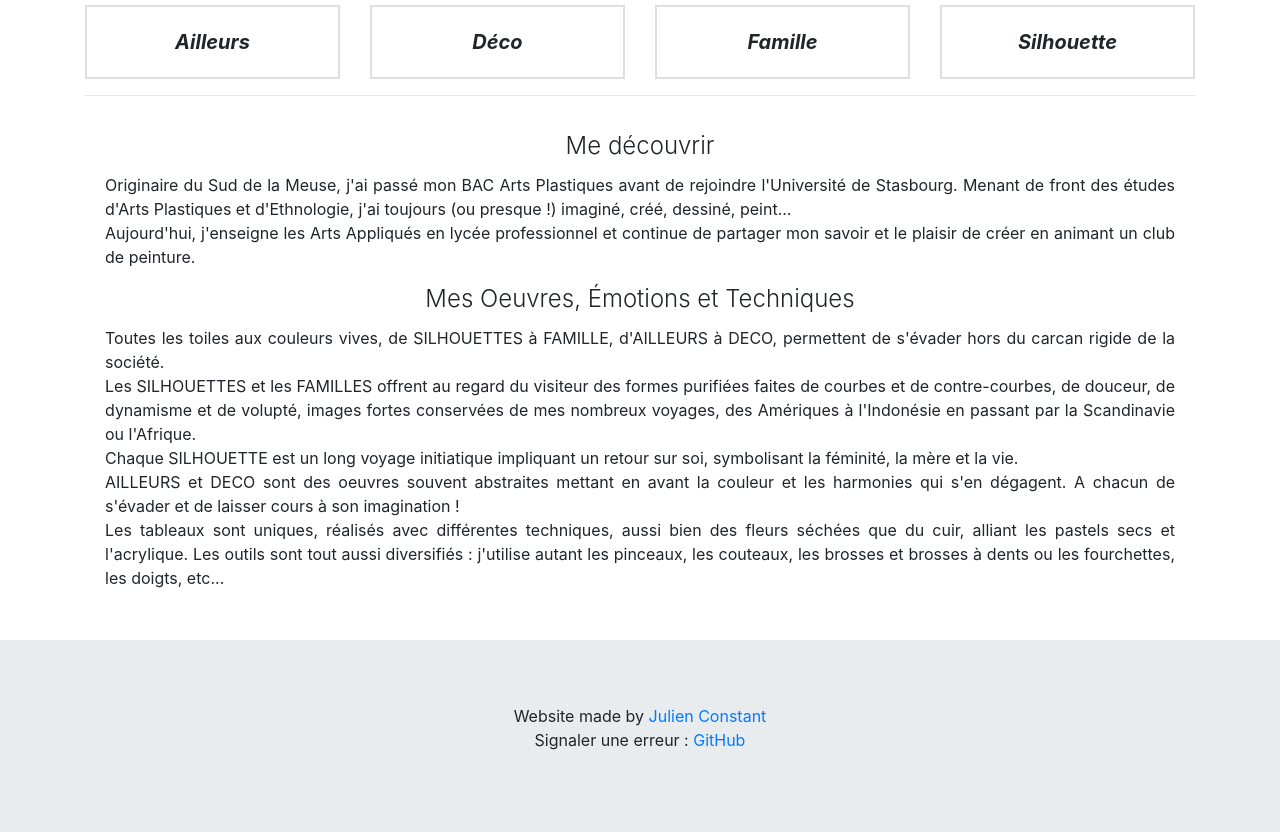
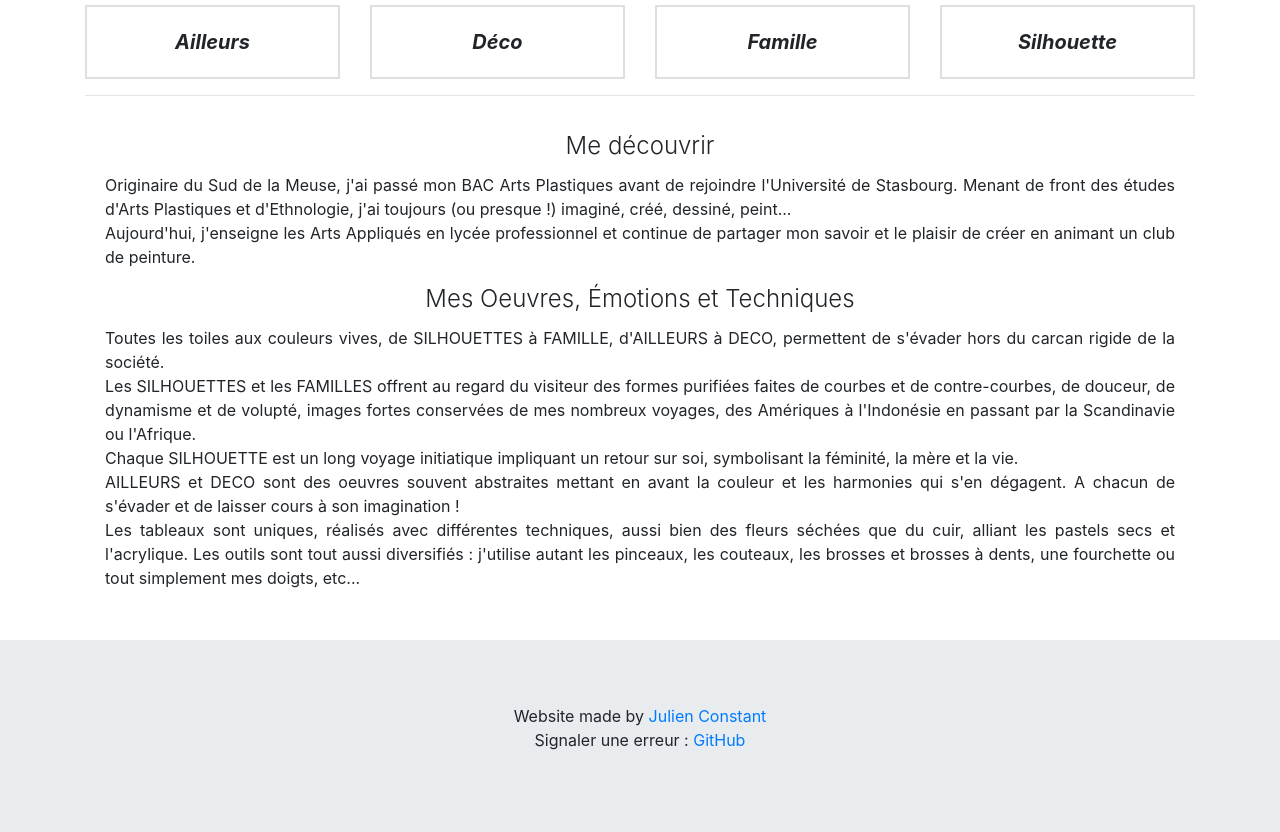
Before and after one commit to Juknum/Haehnel, a Jekyll site: the page built from index.html, in a window 1280 px wide. Shown: the part 845-1677 px from the top of the page. Built offline with Jekyll 4.4.1, drawn with Linux system fonts in a browser that asks for light colours.

Commit message:
update text format

```diff
--- a/index.html
+++ b/index.html
@@ -62,7 +62,7 @@ title: Accueil
 			<br>
 			AILLEURS et DECO sont des oeuvres souvent abstraites mettant en avant la couleur et les harmonies qui s'en dégagent. A chacun de s'évader et de laisser cours à son imagination !
 			<br>
-			Les tableaux sont uniques, réalisés avec différentes techniques, aussi bien des fleurs séchées que du cuir, alliant les pastels secs et l'acrylique. Les outils sont tout aussi diversifiés : j'utilise autant les pinceaux, les couteaux, les brosses et brosses à dents ou les fourchettes, les doigts, etc...
+			Les tableaux sont uniques, réalisés avec différentes techniques, aussi bien des fleurs séchées que du cuir, alliant les pastels secs et l'acrylique. Les outils sont tout aussi diversifiés : j'utilise autant les pinceaux, les couteaux, les brosses et brosses à dents, une fourchette ou tout simplement mes doigts, etc...
 		</p>
 	</div>
 </div>
```
